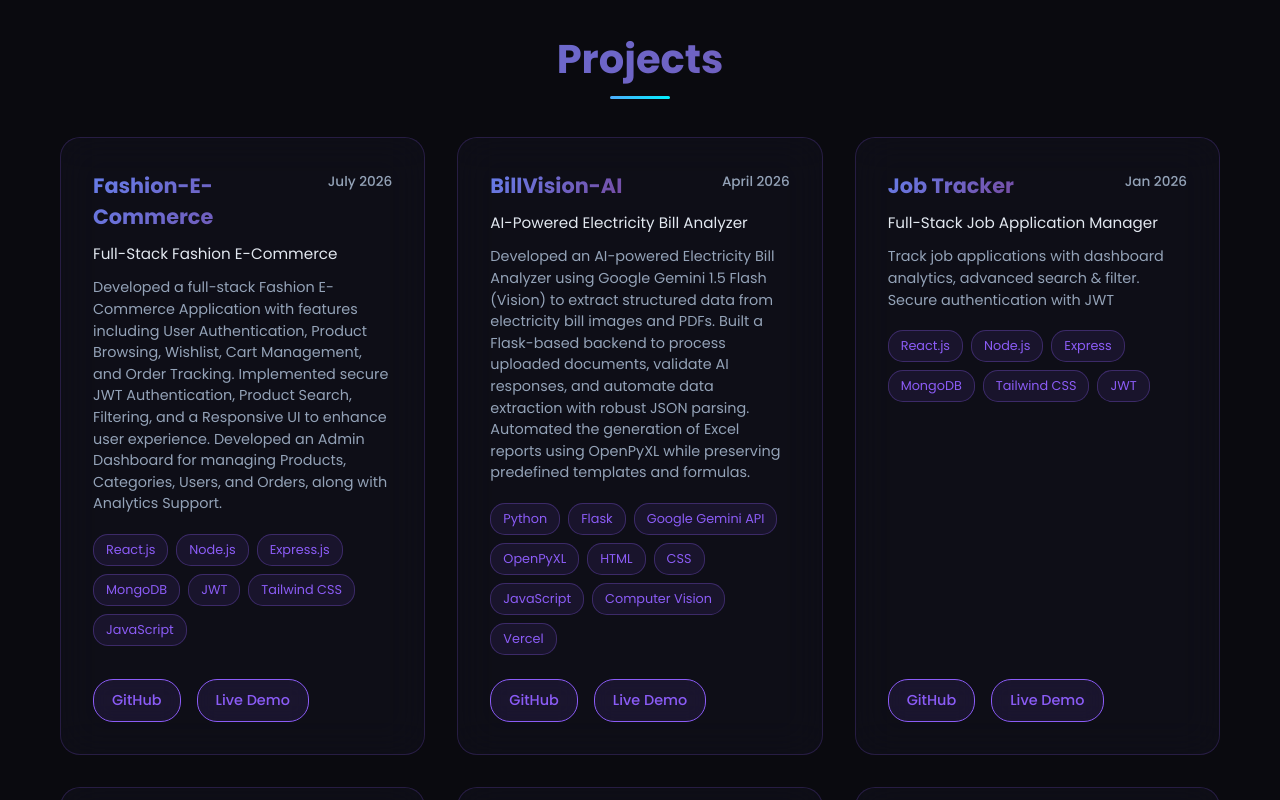
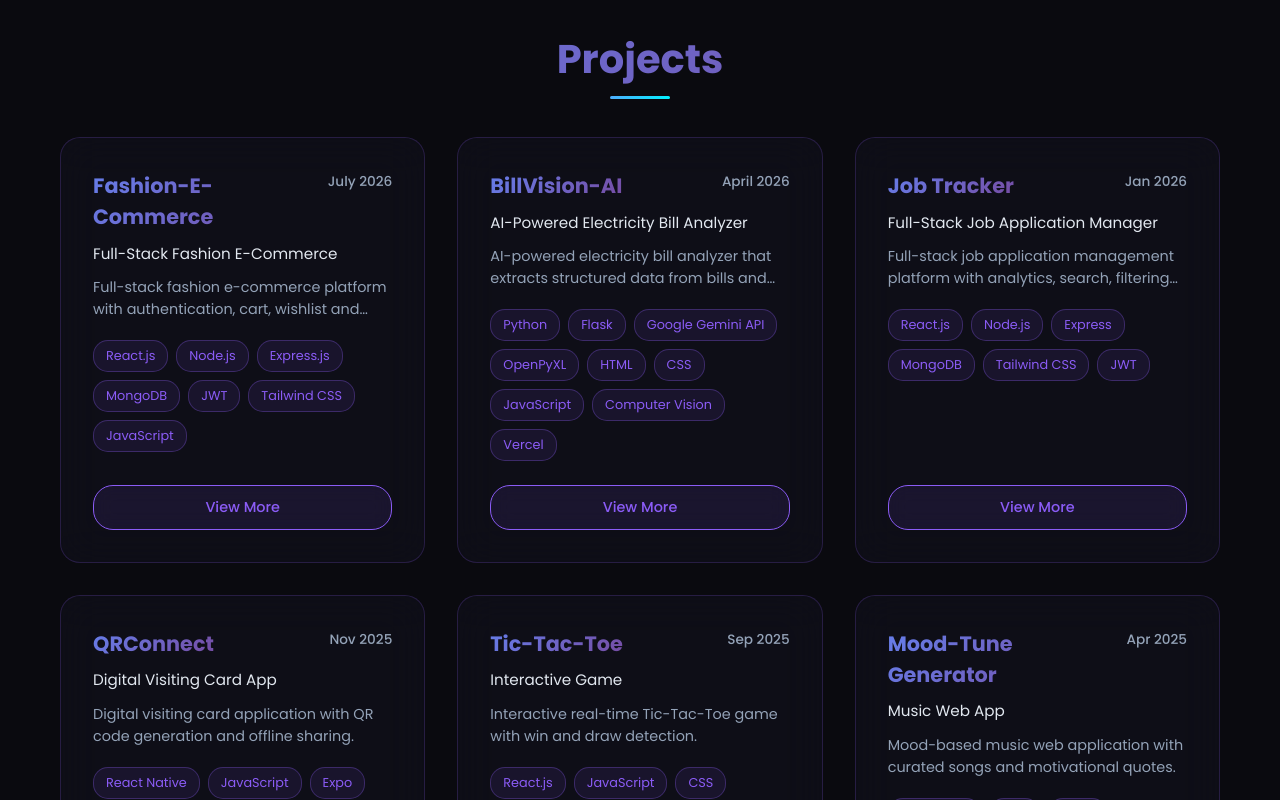
Before and after one commit to yashlahase/Portfolio, a React (Vite) app: page / in a window 1280 px wide. Shown: the part 1340-2140 px from the top of the page. Built offline with nearby package versions, Linux system fonts and the light colour scheme.

Commit message:
feat(projects): add compact cards and interactive View More details modal

```diff
--- a/src/components/Projects.jsx
+++ b/src/components/Projects.jsx
@@ -1,15 +1,38 @@
-import React from 'react';
+import React, { useState, useEffect } from 'react';
 
 const Projects = () => {
+  const [selectedProject, setSelectedProject] = useState(null);
+
+  useEffect(() => {
+    const handleKeyDown = (e) => {
+      if (e.key === 'Escape') {
+        setSelectedProject(null);
+      }
+    };
+
+    if (selectedProject) {
+      window.addEventListener('keydown', handleKeyDown);
+      document.body.style.overflow = 'hidden';
+    } else {
+      document.body.style.overflow = 'unset';
+    }
+
+    return () => {
+      window.removeEventListener('keydown', handleKeyDown);
+      document.body.style.overflow = 'unset';
+    };
+  }, [selectedProject]);
+
   const projects = [
     {
       title: "Fashion-E-Commerce",
       subtitle: "Full-Stack Fashion E-Commerce",
       date: "July 2026",
       tech: ["React.js", "Node.js", "Express.js", "MongoDB", "JWT", "Tailwind CSS", "JavaScript"],
+      shortDescription: "Full-stack fashion e-commerce platform with authentication, cart, wishlist and admin dashboard.",
       description: "Developed a full-stack Fashion E-Commerce Application with features including User Authentication, Product Browsing, Wishlist, Cart Management, and Order Tracking. Implemented secure JWT Authentication, Product Search, Filtering, and a Responsive UI to enhance user experience. Developed an Admin Dashboard for managing Products, Categories, Users, and Orders, along with Analytics Support.",
-      github: "#placeholder-github-fashion-ecommerce",
-      demo: "#placeholder-demo-fashion-ecommerce",
+      github: "https://github.com/yashlahase/Fashion-E-Commerce.git",
+      demo: "https://fashion-e-commerce-tau-sage.vercel.app/",
       isApk: false
     },
     {
@@ -17,9 +40,10 @@ const Projects = () => {
       subtitle: "AI-Powered Electricity Bill Analyzer",
       date: "April 2026",
       tech: ["Python", "Flask", "Google Gemini API", "OpenPyXL", "HTML", "CSS", "JavaScript", "Computer Vision", "Vercel"],
+      shortDescription: "AI-powered electricity bill analyzer that extracts structured data from bills and PDFs.",
       description: "Developed an AI-powered Electricity Bill Analyzer using Google Gemini 1.5 Flash (Vision) to extract structured data from electricity bill images and PDFs. Built a Flask-based backend to process uploaded documents, validate AI responses, and automate data extraction with robust JSON parsing. Automated the generation of Excel reports using OpenPyXL while preserving predefined templates and formulas.",
-      github: "#placeholder-github-billvision-ai",
-      demo: "#placeholder-demo-billvision-ai",
+      github: "https://github.com/yashlahase/BillVision-AI.git",
+      demo: "https://billvision-ai.vercel.app/",
       isApk: false
     },
     {
@@ -27,7 +51,8 @@ const Projects = () => {
       subtitle: "Full-Stack Job Application Manager",
       date: "Jan 2026",
       tech: ["React.js", "Node.js", "Express", "MongoDB", "Tailwind CSS", "JWT"],
-      description: "Track job applications with dashboard analytics, advanced search & filter. Secure authentication with JWT",
+      shortDescription: "Full-stack job application management platform with analytics, search, filtering and JWT authentication.",
+      description: "Track job applications with dashboard analytics, advanced search & filter. Secure authentication with JWT.",
       github: "https://github.com/yashlahase/Job_Tracker_.git",
       demo: "https://job-tracker-gamma-nine.vercel.app",
       isApk: false
@@ -37,7 +62,8 @@ const Projects = () => {
       subtitle: "Digital Visiting Card App",
       date: "Nov 2025",
       tech: ["React Native", "JavaScript", "Expo", "AsyncStorage"],
-      description: "Generates digital visiting cards with QR. Works offline (QR scan + generate)",
+      shortDescription: "Digital visiting card application with QR code generation and offline sharing.",
+      description: "Generates digital visiting cards with QR. Works offline (QR scan + generate).",
       github: "https://github.com/yashlahase/QRConnect.git",
       demo: "https://expo.dev/artifacts/eas/n8xvuZLFhUYKQpZSBskZdr.apk",
       isApk: true
@@ -47,7 +73,8 @@ const Projects = () => {
       subtitle: "Interactive Game",
       date: "Sep 2025",
       tech: ["React.js", "JavaScript", "CSS"],
-      description: "Real-time win/draw detection. Highlight winning patterns",
+      shortDescription: "Interactive real-time Tic-Tac-Toe game with win and draw detection.",
+      description: "Real-time win/draw detection. Highlight winning patterns.",
       github: "https://github.com/yashlahase/TIC-TAC-TOE.git",
       demo: "https://tic-tac-toe-paoz.vercel.app/",
       isApk: false
@@ -57,7 +84,8 @@ const Projects = () => {
       subtitle: "Music Web App",
       date: "Apr 2025",
       tech: ["JavaScript", "CSS", "HTML"],
-      description: "Mood-based music web app. Smooth UI transitions. Motivational quotes",
+      shortDescription: "Mood-based music web application with curated songs and motivational quotes.",
+      description: "Mood-based music web app. Smooth UI transitions. Motivational quotes.",
       github: "https://github.com/yashlahase/mood.git",
       demo: "https://mood-yashlahases-projects.vercel.app/",
       isApk: false
@@ -67,7 +95,8 @@ const Projects = () => {
       subtitle: "Responsive Website",
       date: "Dec 2024",
       tech: ["HTML", "CSS"],
-      description: "Responsive website. External navigation buttons",
+      shortDescription: "Responsive guide website with training tips, running schedules and interactive navigation.",
+      description: "Responsive website with external navigation buttons, beginner-friendly training schedules, and running tips.",
       github: "https://github.com/yashlahase/runnningguide.git",
       demo: "https://runbegin.netlify.app/",
       isApk: false
@@ -86,24 +115,88 @@ const Projects = () => {
                 <span className="project-date">{project.date}</span>
               </div>
               <h4>{project.subtitle}</h4>
-              <p>{project.description}</p>
+              <p className="project-card-desc">{project.shortDescription}</p>
               <div className="tech-stack">
                 {project.tech.map((tech, i) => (
                   <span key={i} className="tech-tag">{tech}</span>
                 ))}
               </div>
               <div className="project-links">
-                <a href={project.github} className="project-btn" target="_blank" rel="noopener noreferrer">
-                  GitHub
-                </a>
-                <a href={project.demo} className="project-btn" target="_blank" rel="noopener noreferrer">
-                  {project.isApk ? "APK Download" : "Live Demo"}
-                </a>
+                <button
+                  type="button"
+                  className="project-btn view-more-btn"
+                  onClick={() => setSelectedProject(project)}
+                >
+                  View More
+                </button>
               </div>
             </div>
           ))}
         </div>
       </div>
+
+      {selectedProject && (
+        <div
+          className="project-modal-overlay"
+          onClick={() => setSelectedProject(null)}
+        >
+          <div
+            className="project-modal-content"
+            onClick={(e) => e.stopPropagation()}
+          >
+            <button
+              type="button"
+              className="modal-close-btn"
+              onClick={() => setSelectedProject(null)}
+              aria-label="Close modal"
+            >
+              <i className="fas fa-times"></i>
+            </button>
+
+            <div className="modal-header">
+              <div className="modal-title-row">
+                <h3>{selectedProject.title}</h3>
+                <span className="project-date">{selectedProject.date}</span>
+              </div>
+              <h4>{selectedProject.subtitle}</h4>
+            </div>
+
+            <div className="modal-body">
+              <div className="modal-section">
+                <h5>About Project</h5>
+                <p>{selectedProject.description}</p>
+              </div>
+              <div className="modal-section">
+                <h5>Tech Stack</h5>
+                <div className="tech-stack">
+                  {selectedProject.tech.map((tech, i) => (
+                    <span key={i} className="tech-tag">{tech}</span>
+                  ))}
+                </div>
+              </div>
+            </div>
+
+            <div className="modal-footer">
+              <a
+                href={selectedProject.github}
+                className="project-btn"
+                target="_blank"
+                rel="noopener noreferrer"
+              >
+                <i className="fab fa-github"></i> GitHub
+              </a>
+              <a
+                href={selectedProject.demo}
+                className="project-btn"
+                target="_blank"
+                rel="noopener noreferrer"
+              >
+                <i className={selectedProject.isApk ? "fas fa-download" : "fas fa-external-link-alt"}></i> {selectedProject.isApk ? "APK Download" : "Live Demo"}
+              </a>
+            </div>
+          </div>
+        </div>
+      )}
     </section>
   );
 };
```
